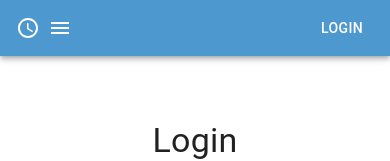
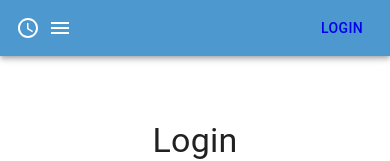
Before and after one commit to Capstone-Projects-2022-Spring/project-60seconds, a React Native app: screen /Login in a window 390 px wide. Shown: the top 161 px of the page. Built offline with nearby package versions, Linux system fonts and the light colour scheme.

Commit message:
implemented logout feature by passing state among components

```diff
--- a/App.js
+++ b/App.js
@@ -8,15 +8,26 @@ import Record from './Pages/Record';
 import ErrorPage from './Pages/ErrorPage';
 import Register from './components/register';
 import {BrowserRouter as Router, Routes, Route } from 'react-router-dom';
+import React from 'react';
 
 export default function App() {
+
+  const [isLoggedIn, setIsLoggedIn] = React.useState("false");
+  const changeLoginToTrue = () => {
+    setIsLoggedIn('true');
+  }
+
+  const changeLoginToFalse  = () => {
+    setIsLoggedIn('false');
+  }
+
   return (
     <Router>
-      <Navbar/>
+      <Navbar isLoggedIn={isLoggedIn} changeLoginToFalse={changeLoginToFalse}/>
       <Routes>
         <Route path="/" element={<Home/>}/>
         <Route path="/About" element={<About/>}/>
-        <Route path="/Login" element={<Login/>}/>
+        <Route path="/Login" element={<Login changeLoginToTrue={changeLoginToTrue} changeLoginToFalse={changeLoginToFalse}/>}/>
         <Route path="/Register" element={<Register/>}/>
         <Route path="/Calendar" element={<Calendar/>}/>
         <Route path="/Record" element={<Record/>}/>
--- a/Pages/Login.js
+++ b/Pages/Login.js
@@ -3,11 +3,11 @@ import { Text, View } from 'react-native';
 import styles from '../App.style';
 import Login from '../components/login'
 
-export default function LoginPage() {
+export default function LoginPage(props) {
   return (
     <View style={styles.pages}>
       <div className="App">
-		    <Login/>
+		    <Login changeLoginToTrue={props.changeLoginToTrue} changeLoginToFalse={props.changeLoginToFalse}/>
         <StatusBar style="auto" />
       </div>
     </View>
--- a/components/login.js
+++ b/components/login.js
@@ -38,7 +38,7 @@ function Copyright(props) {
 
 const theme = createTheme();
 
-export default function Login() {
+export default function Login(props) {
 	const navigate = useNavigate();
 	const handleSubmit = (event) => {
 		event.preventDefault();
@@ -55,9 +55,7 @@ export default function Login() {
 			})
 			.then(function (response) {
 				console.log(response);
-				alert(
-					"User: " + data.get("username") + " successfully logged in"
-				);
+				props.changeLoginToTrue();
 				navigate("/Profile", {
 					state: { username: data.get("username") },
 				});
--- a/components/navbar.js
+++ b/components/navbar.js
@@ -21,7 +21,7 @@ const appTheme = createTheme({
     },
   });
 
-export default function Navbar() {
+export default function Navbar(props) {
 
     const [anchorElNav, setAnchorElNav] = React.useState(null);
 
@@ -122,9 +122,8 @@ export default function Navbar() {
                                 </Button>
                             </Link>
                         </Box>
-                        <Link to="/login" className="menuLink" style={{color: '#fff', textDecoration: "none"}}>
-                            <Button color="inherit">Login</Button>
-                        </Link>
+                        {props.isLoggedIn==="false"|| props.isLoggedIn===undefined ? <Link to="/Login"><Button color="inherit">Login</Button></Link>:
+                        <Link to="/Login"> <Button onClick={()=>{props.changeLoginToFalse()}} color="inherit">Logout</Button></Link>}
                     </Toolbar>
                 </Container>
             </AppBar>
```
